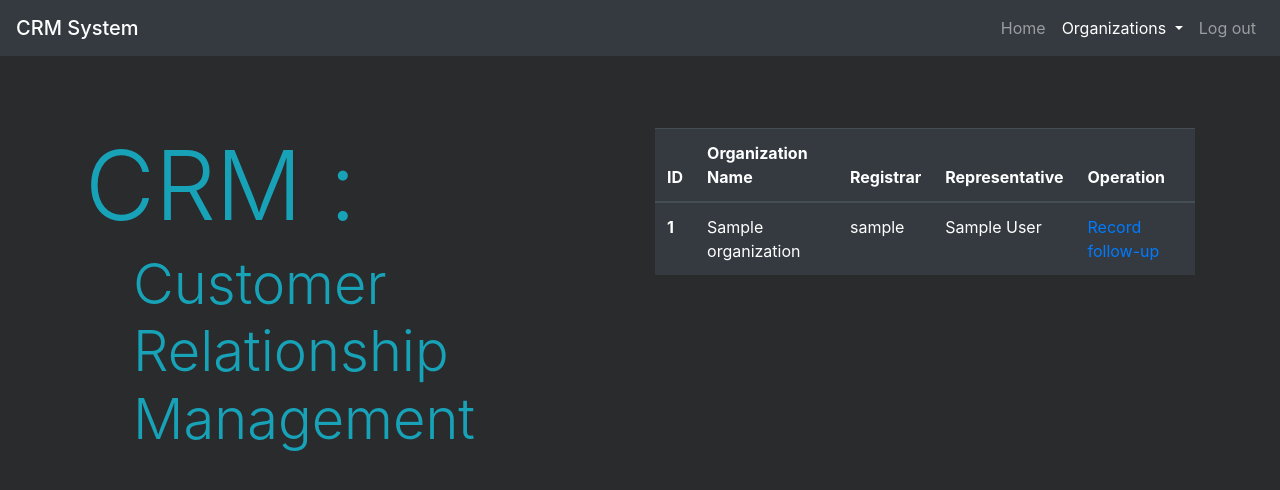
After one commit to ANejadkoorki/CRM-Project, a Django app: page /organization/organization-list/ in a window 1280 px wide. The commit adds this page. Shown: the top 490 px of the page. Run offline with Django 3.2, Linux system fonts and the light colour scheme; a user stored in the database is signed in; tables that the repository leaves empty hold one stand-in row (values such as "Sample post"); some libraries are stand-ins or nearby versions.

Commit message:
WIP : Handling Organizations List .

```diff
--- a/CRM/company/templates/company/home-template.html
+++ b/CRM/company/templates/company/home-template.html
@@ -37,7 +37,7 @@
                 </a>
                 <div class="dropdown-menu" aria-labelledby="navbarDropdown">
                     <a class="dropdown-item" href="{% url 'organization:add-organization' %}">Add Organization</a>
-                    <a class="dropdown-item" href="#">Organizations List</a>
+                    <a class="dropdown-item" href="{% url 'organization:organization-list' %}">Organizations List</a>
                 </div>
                 </li>
                     <li class="nav-item">
--- /dev/null
+++ b/CRM/organization/templates/organization/list-organization.html
@@ -0,0 +1,30 @@
+{% extends 'company/home-template.html' %}
+{% block page_title %}Organizations List{% endblock %}
+{% block home_navactive %}
+    <li class="nav-item">{% endblock %}
+{% block organ_navactive %}
+    <li class="nav-item active dropdown">{% endblock %}
+{% block page_content %}
+    <table class="table table-dark">
+        <thead>
+        <tr>
+            <th scope="col">ID</th>
+            <th scope="col">Organization Name</th>
+            <th scope="col">Registrar</th>
+            <th scope="col">Representative</th>
+            <th scope="col">Operation</th>
+        </tr>
+        </thead>
+        <tbody>
+        {% for object in object_list %}
+            <tr>
+                <th scope="row">{{ object.pk }}</th>
+                <td>{{ object.organization_name }}</td>
+                <td>{{ object.expert }}</td>
+                <td>{{ object.representative_full_name }}</td>
+                <td><a href="#">Record follow-up</a></td>
+            </tr>
+        {% endfor %}
+        </tbody>
+    </table>
+{% endblock %}
--- a/CRM/organization/urls.py
+++ b/CRM/organization/urls.py
@@ -4,5 +4,6 @@ from . import views
 app_name = 'organization'
 
 urlpatterns = [
-    path('add-organization/', views.AddOrganization.as_view(), name='add-organization')
+    path('add-organization/', views.AddOrganization.as_view(), name='add-organization'),
+    path('organization-list/', views.OrganizationList.as_view(), name='organization-list'),
 ]
--- a/CRM/organization/views.py
+++ b/CRM/organization/views.py
@@ -1,4 +1,5 @@
 from django.contrib import messages
+from django.contrib.auth.mixins import LoginRequiredMixin
 from django.http import JsonResponse
 from django.shortcuts import render, redirect
 from django.utils.decorators import method_decorator
@@ -6,11 +7,11 @@ from django.views.decorators.csrf import csrf_exempt
 
 from . import models, forms
 # Create your views here.
-from django.views.generic import CreateView
+from django.views.generic import CreateView, ListView
 
 
 @method_decorator(csrf_exempt, name='dispatch')
-class AddOrganization(CreateView):
+class AddOrganization(LoginRequiredMixin, CreateView):
     model = models.Organization
     form_class = forms.OrganizationForm
     template_name = 'organization/add-organization-template.html'
@@ -25,3 +26,9 @@ class AddOrganization(CreateView):
     def form_invalid(self, form):
         messages.error(self.request, 'Failed, Please Fill The Inputs Successfully.')
         return redirect('organization:add-organization')
+
+
+class OrganizationList(LoginRequiredMixin, ListView):
+    model = models.Organization
+    template_name = 'organization/list-organization.html'
+    paginate_by = 4
```
Also changed, not shown: CRM/company/templates/company/pagination.html (added).
